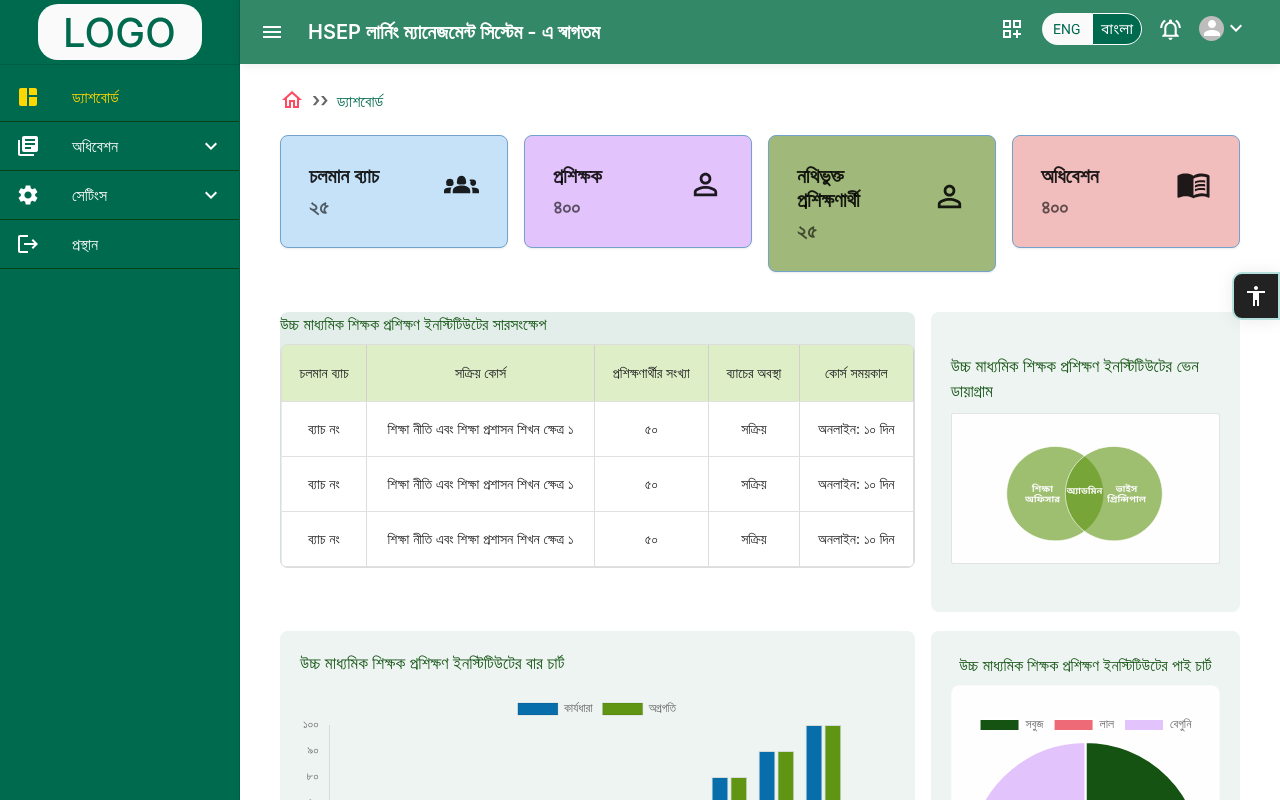
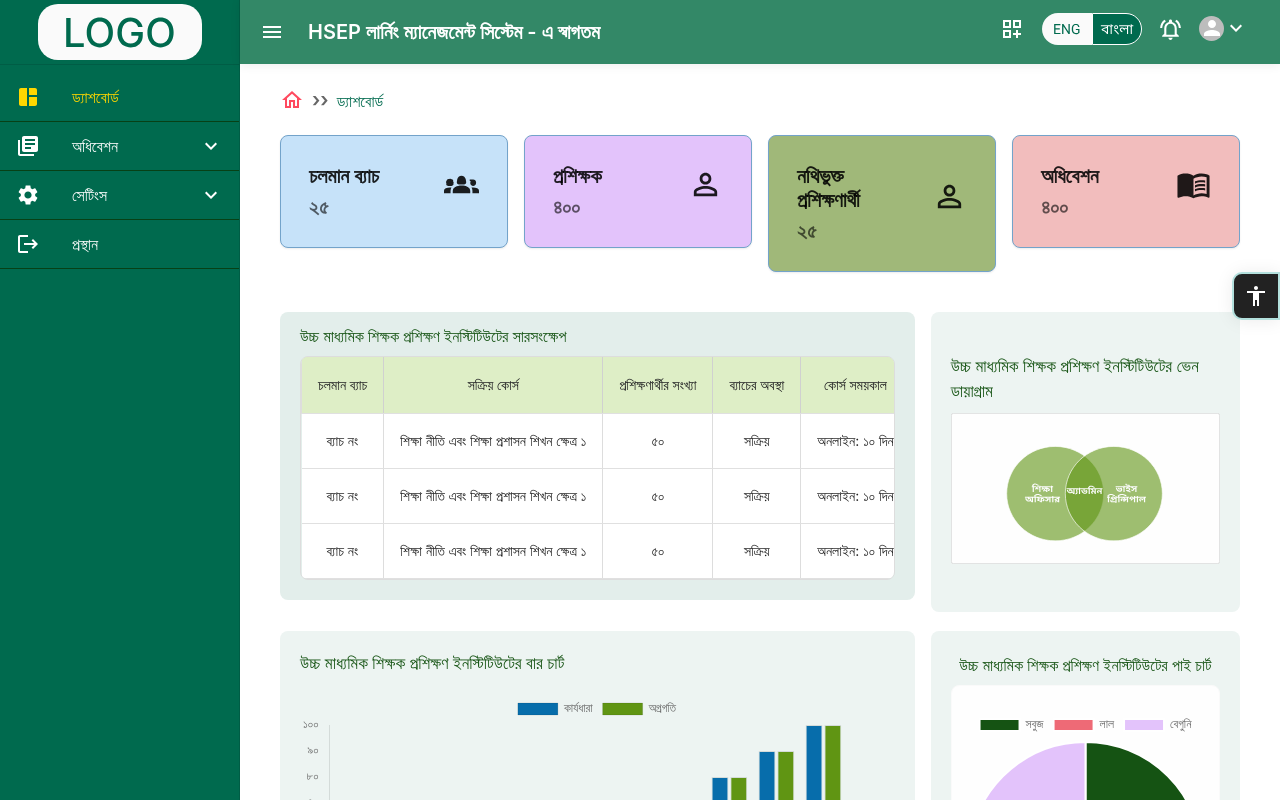
Before and after one commit to affan-habib/admin-panel, a React (Create React App) app: page / in a window 1280 px wide. Shown: the top 800 px of the page. Built offline with nearby package versions, Linux system fonts and the light colour scheme; sample sign-in values are in the browser's storage.

Commit message:
updated accesbility

```diff
--- a/src/views/dashboard/InstituteList.tsx
+++ b/src/views/dashboard/InstituteList.tsx
@@ -21,8 +21,8 @@ const InstituteList: React.FC = () => {
   ];
 
   return (
-    <Grid sx={{ backgroundColor: "rgba(227, 238, 235, 1)", marginTop: "40px", borderRadius: "8px" }}>
-      <Typography sx={{  marginBottom: "8px", fontSize: "16px", fontWeight: "500", color: "rgba(21, 83, 19, 1)" }}>
+    <Grid sx={{ backgroundColor: "rgba(227, 238, 235, 1)", padding: "20px", marginTop: "40px", borderRadius: "8px" }}>
+      <Typography sx={{ marginBottom: "8px", fontSize: "16px", fontWeight: "500", color: "rgba(21, 83, 19, 1)", mt: -1 }}>
         {t('summaryOfTraining')}
       </Typography>
       <TableContainer sx={{ border: '1px solid #ddd', borderRadius: '8px', overflow: 'hidden' }}>
```
